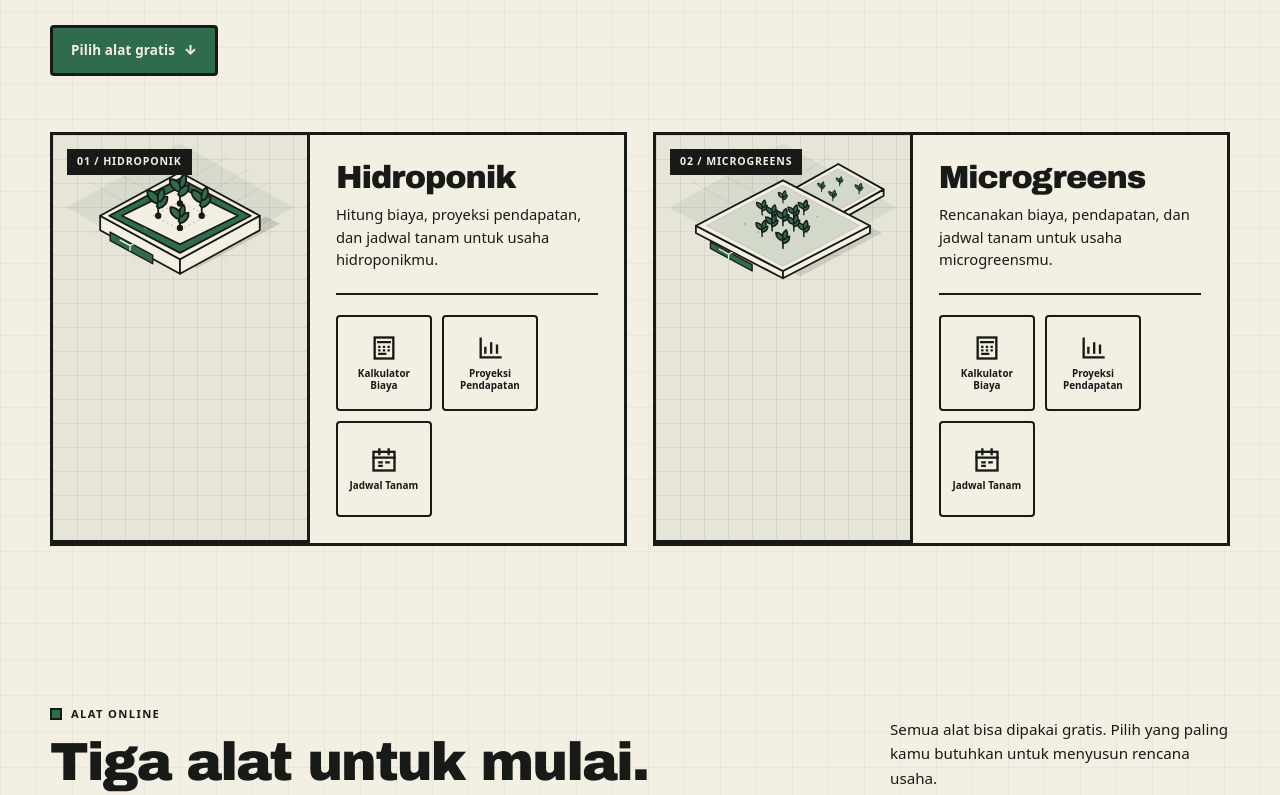
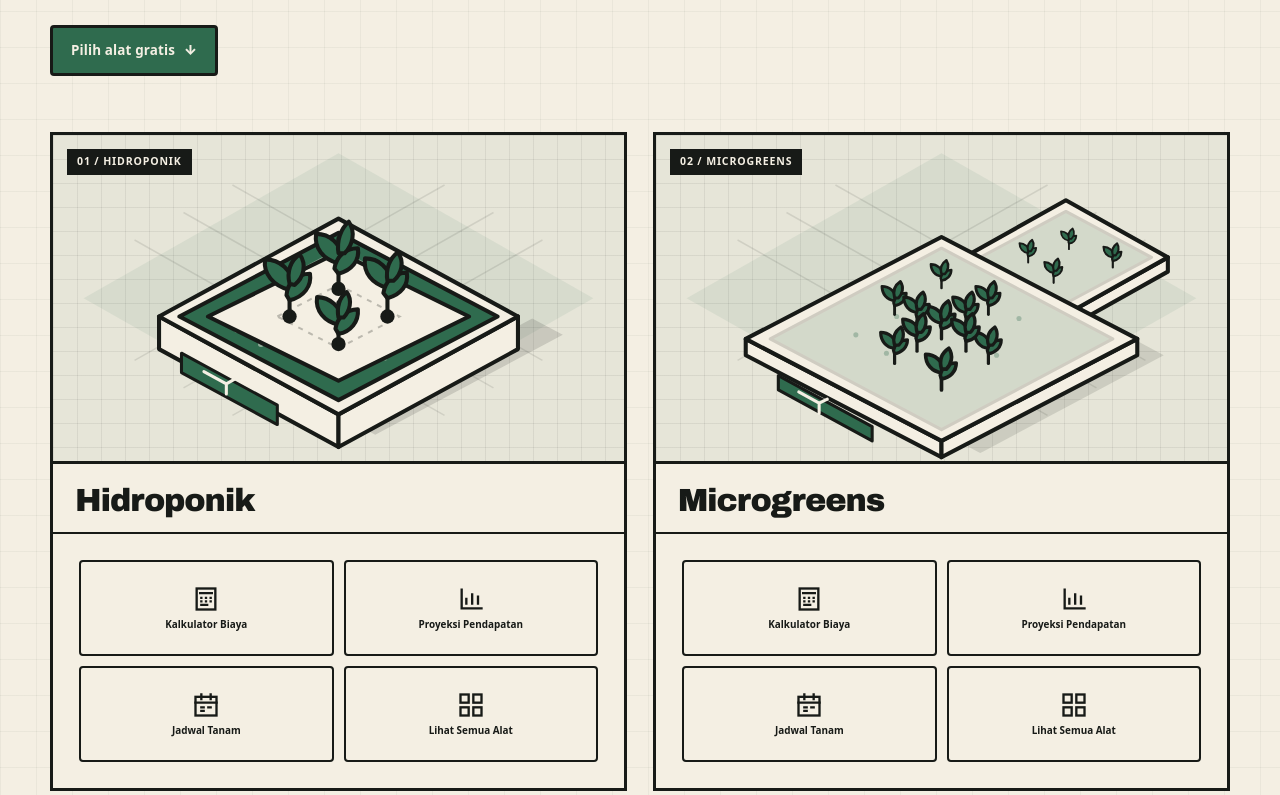
Before and after one commit to kebunsaku/tanihelp, a plain HTML site: page index.html in a window 1280 px wide. Shown: the part 565-1360 px from the top of the page. Drawn offline with Linux system fonts and the light colour scheme.

Commit message:
new index

```diff
--- a/index.html
+++ b/index.html
@@ -278,7 +278,7 @@
     }
     .crop-card {
       display: flex;
-      flex-direction: row;
+      flex-direction: column;
       min-width: 0;
       border: var(--border);
       background: var(--paper);
@@ -286,8 +286,6 @@
     .crop-visual {
       position: relative;
       overflow: hidden;
-      flex: 0 0 45%;
-      border-right: var(--border);
       border-bottom: var(--border);
       background-color: rgba(47, 107, 78, 0.07);
       background-image:
@@ -318,41 +316,38 @@
       line-height: 1.3;
       text-transform: uppercase;
     }
+    .crop-title {
+      margin: 0;
+      padding: 20px 22px 14px;
+      font-size: clamp(1.5rem, 3vw, 2rem);
+      line-height: 1.05;
+      border-bottom: 2px solid var(--ink);
+    }
     .crop-body {
       display: flex;
       flex: 1;
       flex-direction: column;
       padding: 22px;
     }
-    .crop-title {
-      margin: 0 0 8px;
-      font-size: clamp(1.5rem, 3vw, 2rem);
-      line-height: 1.05;
-    }
-    .crop-desc {
-      margin: 0 0 22px;
-      font-size: 0.92rem;
-      line-height: 1.55;
-    }
     .crop-tools {
-      display: flex;
-      flex-wrap: wrap;
+      display: grid;
+      grid-template-columns: repeat(2, minmax(0, 1fr));
       gap: 10px;
       margin: 0;
-      padding: 20px 0 0;
-      border-top: 2px solid var(--ink);
+      padding: 0;
       list-style: none;
     }
     .crop-tools li {
       margin: 0;
+      display: flex;
     }
     .crop-tool-btn {
       display: flex;
+      flex: 1;
       flex-direction: column;
       align-items: center;
       justify-content: center;
       gap: 6px;
-      width: 96px;
       min-height: 96px;
       padding: 10px 6px;
       border: 2px solid var(--ink);
@@ -953,9 +948,8 @@
                   <path d="M148 232 170 244M170 244v10M170 244l9-5" fill="none" stroke="#F4EFE3" stroke-width="3" stroke-linecap="round"></path>
                 </svg>
               </div>
+              <h2 class="crop-title">Hidroponik</h2>
               <div class="crop-body">
-                <h2 class="crop-title">Hidroponik</h2>
-                <p class="crop-desc">Hitung biaya, proyeksi pendapatan, dan jadwal tanam untuk usaha hidroponikmu.</p>
                 <ul class="crop-tools" aria-label="Alat untuk hidroponik">
                   <li>
                     <a class="crop-tool-btn" href="[NEEDS INPUT: URL halaman Kalkulator Biaya Mulai Usaha]" aria-label="Kalkulator biaya untuk hidroponik">
@@ -982,6 +976,17 @@
                         <path d="M8 3v4M16 3v4M3 10h18M8 14h2M14 14h2M8 17h2"></path>
                       </svg>
                       <span>Jadwal Tanam</span>
+                    </a>
+                  </li>
+                  <li>
+                    <a class="crop-tool-btn" href="[NEEDS INPUT: URL halaman Lihat Semua Alat]" aria-label="Lihat semua alat untuk hidroponik">
+                      <svg viewBox="0 0 24 24" fill="none" stroke="currentColor" stroke-width="2" stroke-linecap="square" focusable="false">
+                        <rect x="3" y="3" width="7" height="7"></rect>
+                        <rect x="14" y="3" width="7" height="7"></rect>
+                        <rect x="3" y="14" width="7" height="7"></rect>
+                        <rect x="14" y="14" width="7" height="7"></rect>
+                      </svg>
+                      <span>Lihat Semua Alat</span>
                     </a>
                   </li>
                 </ul>
@@ -1045,9 +1050,8 @@
                   <path d="M140 252 160 263M160 263v10M160 263l8-4" fill="none" stroke="#F4EFE3" stroke-width="3" stroke-linecap="round"></path>
                 </svg>
               </div>
+              <h2 class="crop-title">Microgreens</h2>
               <div class="crop-body">
-                <h2 class="crop-title">Microgreens</h2>
-                <p class="crop-desc">Rencanakan biaya, pendapatan, dan jadwal tanam untuk usaha microgreensmu.</p>
                 <ul class="crop-tools" aria-label="Alat untuk microgreens">
                   <li>
                     <a class="crop-tool-btn" href="[NEEDS INPUT: URL halaman Kalkulator Biaya Mulai Usaha]" aria-label="Kalkulator biaya untuk microgreens">
@@ -1074,6 +1078,17 @@
                         <path d="M8 3v4M16 3v4M3 10h18M8 14h2M14 14h2M8 17h2"></path>
                       </svg>
                       <span>Jadwal Tanam</span>
+                    </a>
+                  </li>
+                  <li>
+                    <a class="crop-tool-btn" href="[NEEDS INPUT: URL halaman Lihat Semua Alat]" aria-label="Lihat semua alat untuk microgreens">
+                      <svg viewBox="0 0 24 24" fill="none" stroke="currentColor" stroke-width="2" stroke-linecap="square" focusable="false">
+                        <rect x="3" y="3" width="7" height="7"></rect>
+                        <rect x="14" y="3" width="7" height="7"></rect>
+                        <rect x="3" y="14" width="7" height="7"></rect>
+                        <rect x="14" y="14" width="7" height="7"></rect>
+                      </svg>
+                      <span>Lihat Semua Alat</span>
                     </a>
                   </li>
                 </ul>
```
